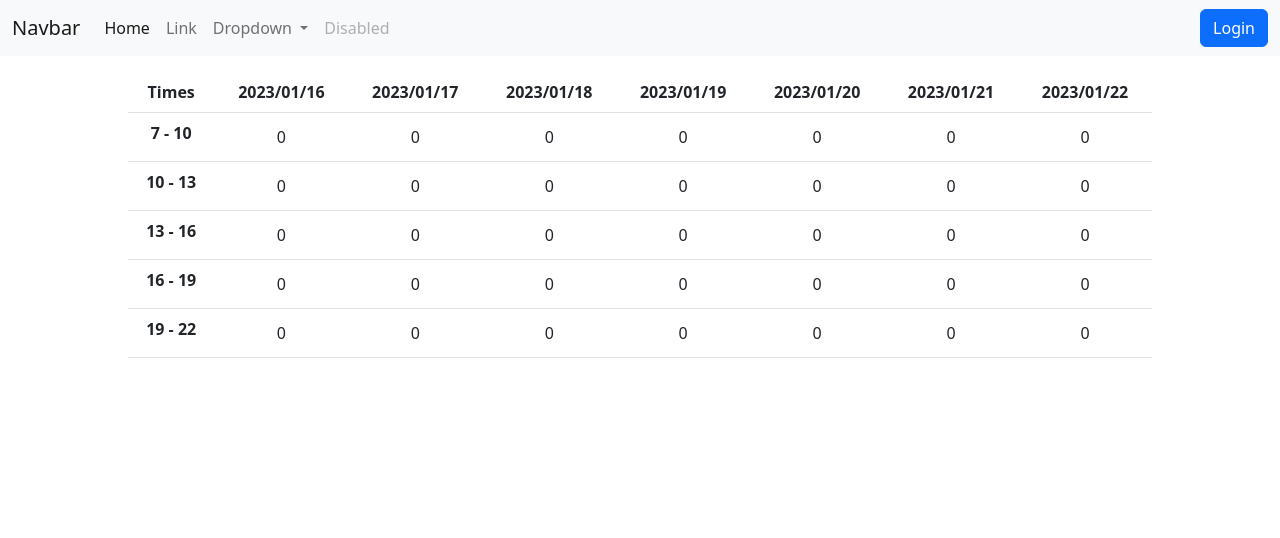
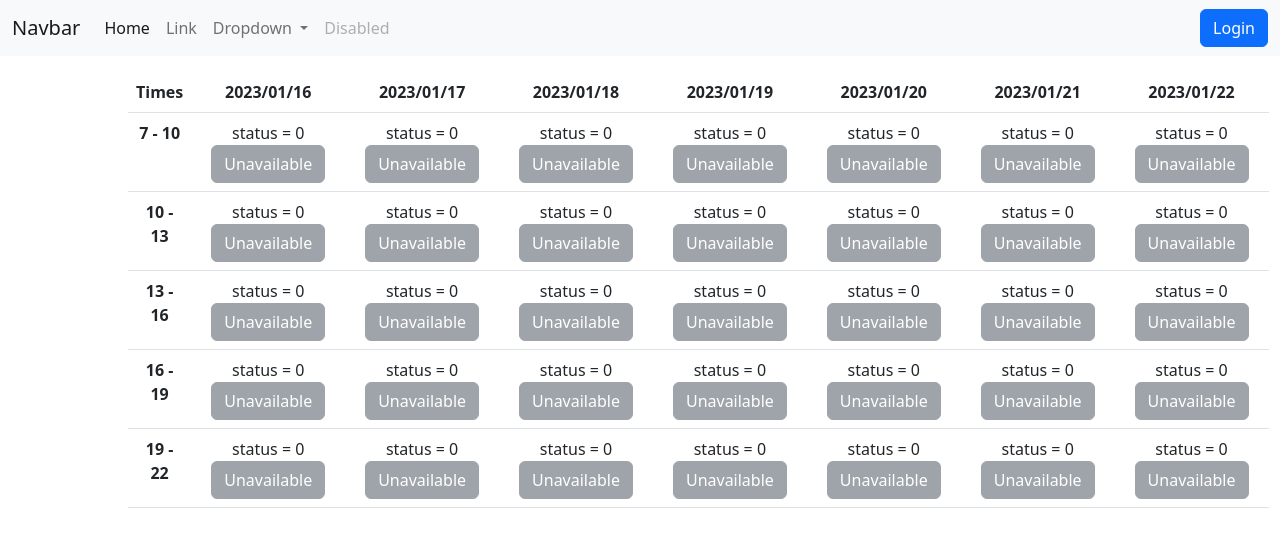
Before and after one commit to danielcaballero88/dc-laundry-booking, an Angular app in the folder front/: page / in a window 1280 px wide. Shown: the top 538 px of the page. Built offline with nearby package versions, Linux system fonts and the light colour scheme.

Commit message:
Front: Bootstrap buttons for the slots

```diff
--- a/front/src/app/components/booking-slot/booking-slot.component.html
+++ b/front/src/app/components/booking-slot/booking-slot.component.html
@@ -1 +1,20 @@
-<span>{{ status }}</span>
+<div class="container">
+  status = {{ status }}
+  <ng-container [ngSwitch]="status">
+    <button *ngSwitchCase="0" type="button" class="btn btn-secondary" disabled>
+      Unavailable
+    </button>
+    <button *ngSwitchCase="1" type="button" class="btn btn-primary">
+      Available
+    </button>
+    <button *ngSwitchCase="2" type="button" class="btn btn-warning">
+      Booked by other
+    </button>
+    <button *ngSwitchCase="3" type="button" class="btn btn-success">
+      Booked by user
+    </button>
+    <button *ngSwitchDefault type="button" class="btn btn-secondary" disabled>
+      Error
+    </button>
+  </ng-container>
+</div>
--- a/front/src/app/components/booking-slot/booking-slot.component.scss
+++ b/front/src/app/components/booking-slot/booking-slot.component.scss
@@ -0,0 +1,6 @@
+.container {
+  display: flex;
+  flex-direction: column;
+  justify-content: center;
+  align-items: center;
+}
--- a/front/src/app/components/booking-slot/booking-slot.component.ts
+++ b/front/src/app/components/booking-slot/booking-slot.component.ts
@@ -12,4 +12,8 @@ export class BookingSlotComponent implements OnInit {
   constructor() {}
 
   ngOnInit(): void {}
+
+  temp(val: any): string {
+    return typeof val;
+  }
 }
```
